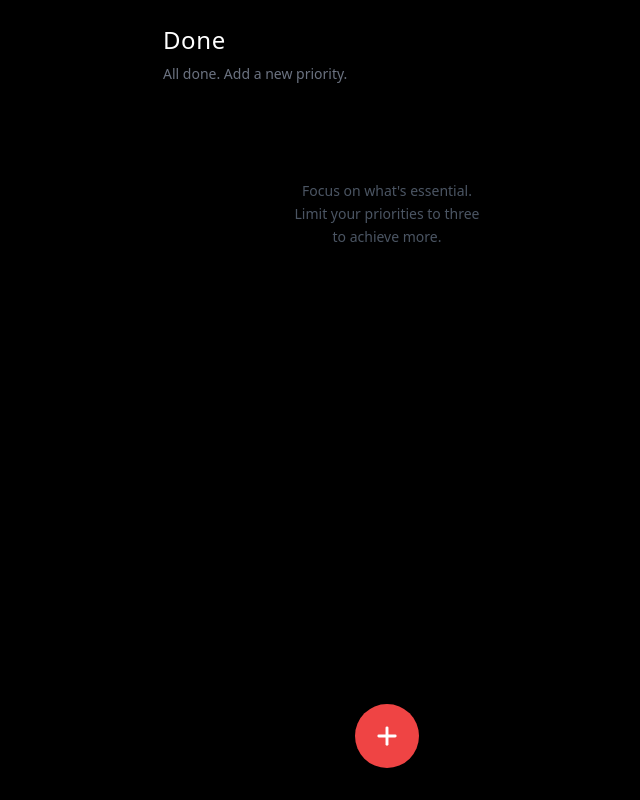
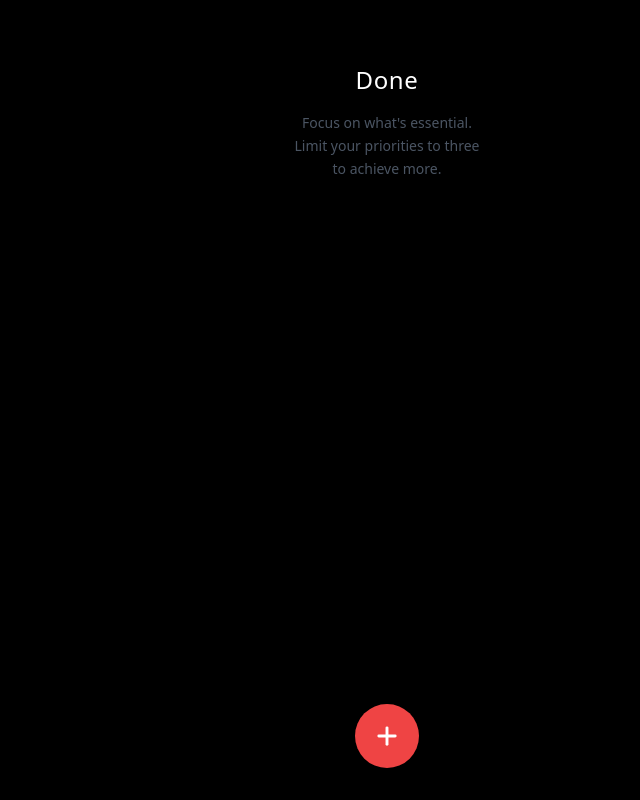
Before and after one commit to Unwindmeinstead/Do-Done, a React (Create React App) app: page / in a window 1280 px wide. Shown: the whole page, without its empty margins (253-893 px from the left). Built offline with nearby package versions, Linux system fonts and the light colour scheme.

Commit message:
Simplify header: remove dynamic priority text, move Done title above focus text
- Removed 'All done. Add a new priority' and priority counter text
- Moved 'Done' title to appear above 'Focus on what's essential' when no todos
- Cleaner, more static design
- Removed unused activeTodos variable

```diff
--- a/src/App.js
+++ b/src/App.js
@@ -99,26 +99,13 @@ export default function MinimalistTodo() {
   };
 
 
-  const activeTodos = todos.filter(t => !t.completed);
-
   return (
     <div className="min-h-screen bg-black text-white flex flex-col">
-      {/* Header */}
-      <div className="p-6 pb-8">
-        <div className="max-w-md mx-auto">
-          <h1 className="text-2xl font-light tracking-wide mb-2">Done</h1>
-          <p className="text-gray-500 text-sm font-light">
-            {activeTodos.length === 0
-              ? "All done. Add a new priority."
-              : `${activeTodos.length} ${activeTodos.length === 1 ? 'priority' : 'priorities'} remaining`}
-          </p>
-        </div>
-      </div>
-
       {/* Todo List */}
       <div className="flex-1 px-6 pb-32 max-w-md mx-auto w-full">
         {todos.length === 0 ? (
           <div className="text-center py-16">
+            <h1 className="text-2xl font-light tracking-wide mb-4 text-white">Done</h1>
             <p className="text-gray-600 text-sm font-light leading-relaxed">
               Focus on what's essential.<br />
               Limit your priorities to three<br />
```
